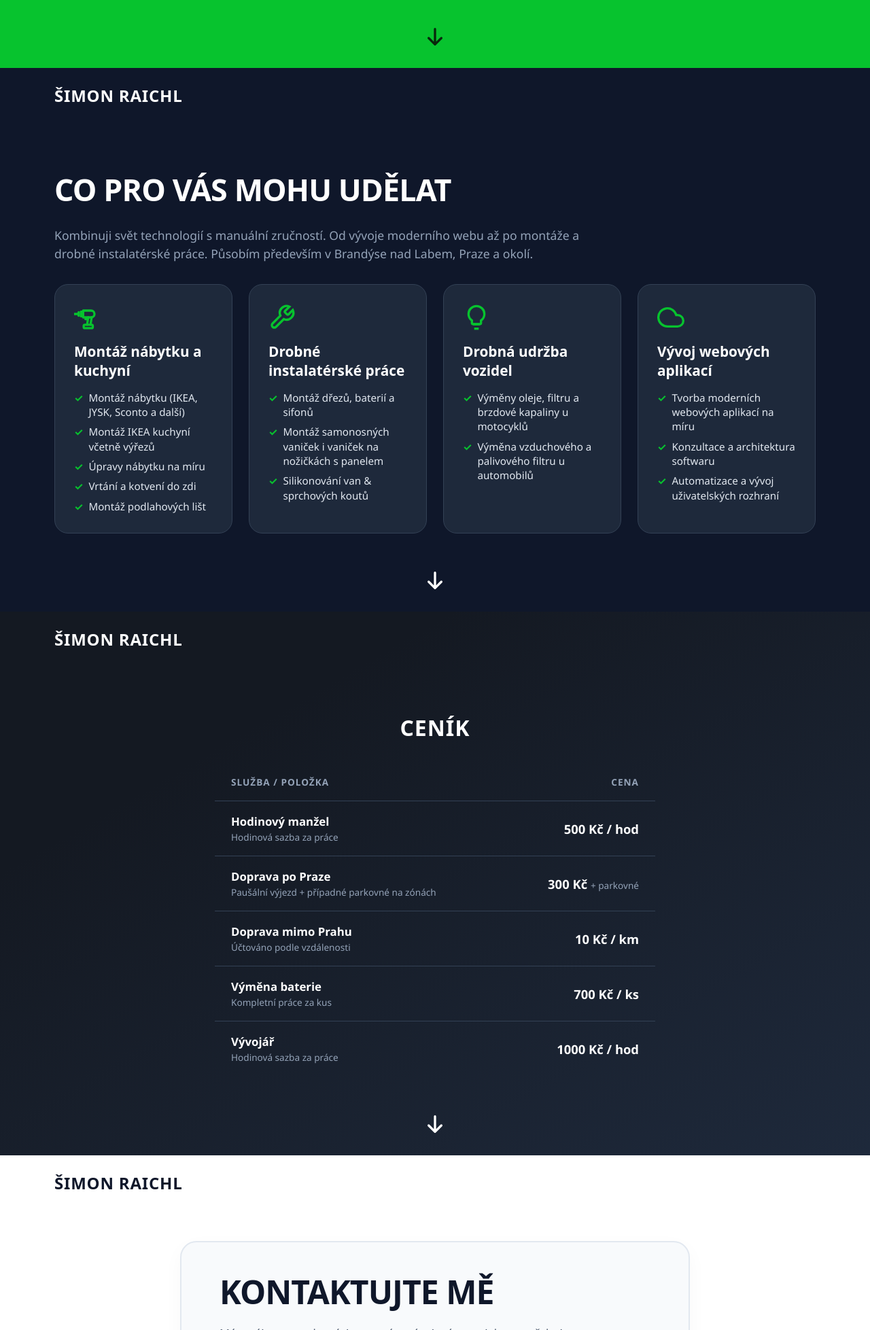
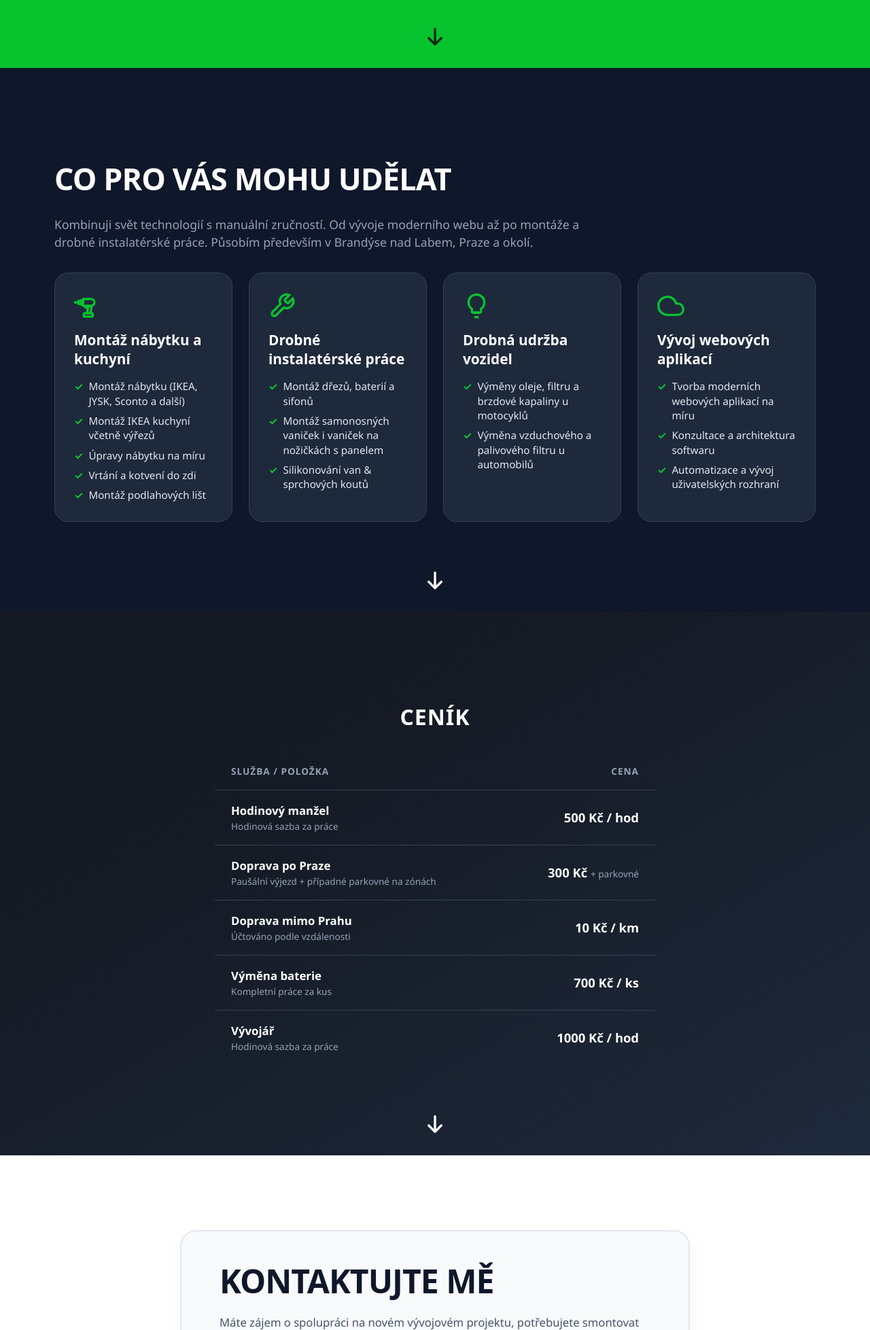
Before and after one commit to VelociraptorCZE/simonraichl, a plain HTML site: page index.html in a window 1280 px wide. Shown: the part 700-2657 px from the top of the page at 68% size. Drawn offline with Linux system fonts and the light colour scheme.

Commit message:
name removed from multiple different containers

```diff
--- a/index.html
+++ b/index.html
@@ -35,10 +35,6 @@
 </main>
 
 <div class="page-slide page-slide--services" id="services">
-    <div class="name-header name-header--light">
-        <span>ŠIMON RAICHL</span>
-    </div>
-
     <div class="services-content">
         <h2 class="section-title">Co pro vás mohu udělat</h2>
         <p class="section-subtitle">
@@ -114,10 +110,6 @@
 </div>
 
 <div class="page-slide page-slide--pricing" id="pricing">
-    <div class="name-header name-header--light">
-        <span>ŠIMON RAICHL</span>
-    </div>
-
     <div class="services-content">
         <section class="pricing">
             <div class="pricing__container">
@@ -182,10 +174,6 @@
 </div>
 
 <div class="page-slide page-slide--contact" id="contact">
-    <div class="name-header">
-        <span>ŠIMON RAICHL</span>
-    </div>
-
     <div class="contact-content">
         <div class="contact-card">
             <h2 class="contact-card__title">Kontaktujte mě</h2>
```
Also changed, not shown: en.html (+1 -5 lines).
